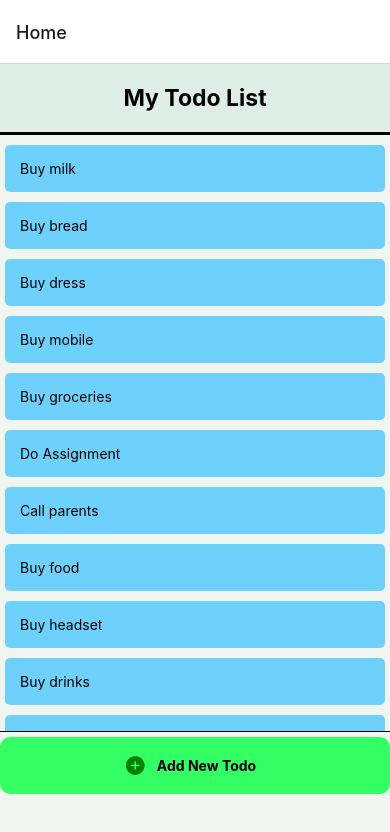
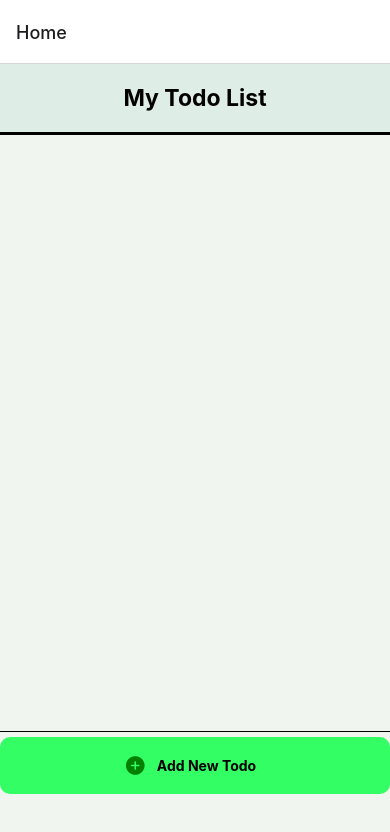
Before and after one commit to SterinThomas97/My-Todo-List, a React Native app in the folder My-Todo-List/: screen /TodoListDisplay in a window 390 px wide. Shown: the top 832 px of the page. Built offline with nearby package versions, Linux system fonts and the light colour scheme.

Commit message:
Final Submission - 1)Implemented Async storage 2)Implemented scrollview and flatlist implementation for the Home page 3)Implemented expansion and collapsing of the todo items in the home page while clicking on it.

```diff
--- a/My-Todo-List/components/TextInputContainer.js
+++ b/My-Todo-List/components/TextInputContainer.js
@@ -1,11 +1,11 @@
 import { View, Text, TextInput, StyleSheet } from "react-native";
 
-function TextInputContainer({text, isMultiline, numberOfLines}) {
+function TextInputContainer({text, isMultiline, numberOfLines,value, onChangeText, placeHolder}) {
     const style = (isMultiline === true ? styles.multilineInput : styles.input)
     return (
         <View style={styles.inputContainer}>
             <Text style={styles.inputTitle}>{text}</Text>
-            <TextInput multiline={isMultiline} numberOfLines={parseInt(numberOfLines)} style={style}/>
+            <TextInput placeholder={placeHolder} multiline={isMultiline} onChangeText={onChangeText} value={value} numberOfLines={parseInt(numberOfLines)} style={style}/>
         </View>
     );
 }
--- a/My-Todo-List/components/TodoList.js
+++ b/My-Todo-List/components/TodoList.js
@@ -1,50 +1,70 @@
-import { Text, View, ScrollView, StyleSheet } from "react-native";
+import { Text, View, ScrollView, StyleSheet, FlatList, TouchableOpacity } from "react-native";
 import colors from "../constants/colors";
+import { useEffect, useState } from "react";
+import { loadData } from "../model/data";
 
 function TodoList() {
 
+    const [data, setData] = useState([]);
+    const [expandedId, setExpandedId] = useState(null);
+
+    const toggleExpanded = (id) => {
+      console.log("fsvxzdv")
+      if(id === expandedId) {
+        setExpandedId(null);
+      } else {
+        setExpandedId(id);
+      }
+    };
+
+    useEffect(() => {
+      const firstLoad = async () => {
+        const todoData = await loadData();
+        if (todoData && todoData.length > 0) {
+          setData(todoData);
+        }
+      };
+      firstLoad();
+    },[]);
+
+    useEffect(() => {
+      const load = async () => {
+        const todoData = await loadData();
+        if (todoData) {
+          setData(todoData);
+        }
+      };
+      load();
+    },[data]);
+
+    const isExpanded = (id) => id === expandedId;
+
+    const display = ({item}) => (
+       <View style={styles.todoItem}>
+          <TouchableOpacity onPress={() => toggleExpanded(item.id)}>
+            <Text>{item.title}</Text>
+
+          {
+            isExpanded(item.id) && (
+              <View>
+                <Text>{item.description}</Text>
+              </View>
+          )}
+          </TouchableOpacity>
+      </View>
+    );
+
     return (
-        <ScrollView style={styles.todoContainer}>
-            <View style={styles.todoItem}>
-              <Text >Buy milk</Text>
-            </View>
-            <View style={styles.todoItem}>
-              <Text >Buy bread</Text>
-            </View>
-            <View style={styles.todoItem}>
-              <Text >Buy dress</Text>
-            </View>
-            <View style={styles.todoItem}>
-              <Text >Buy mobile</Text>
-            </View>
-            <View style={styles.todoItem}>
-              <Text >Buy groceries</Text>
-            </View>
-            <View style={styles.todoItem}>
-              <Text >Do Assignment</Text>
-            </View>
-            <View style={styles.todoItem}>
-              <Text>Call parents</Text>
-            </View>
-            <View style={styles.todoItem}>
-              <Text >Buy food</Text>
-            </View>
-            <View style={styles.todoItem}>
-              <Text >Buy headset</Text>
-            </View>
-            <View style={styles.todoItem}>
-              <Text >Buy drinks</Text>
-            </View>
-            <View style={styles.todoItem}>
-              <Text >Buy charger</Text>
-            </View>
-            <View style={styles.todoItem}>
-              <Text >Buy charger</Text>
-            </View>
-            <View style={styles.todoItem}>
-              <Text >Buy charger</Text>
-            </View>
-          </ScrollView>
+
+      <ScrollView style={styles.todoContainer}>
+           <FlatList
+            data={data}
+            renderItem={display}
+            keyExtractor={(item) => item.id}
+          />
+      </ScrollView>
+
+
     )
 }
 
--- /dev/null
+++ b/My-Todo-List/model/TodoItem.js
@@ -0,0 +1,11 @@
+
+export default class TodoItem {
+    constructor (id, title, description, isContracted, isFinished) {
+        this.id = id,
+        this.title = title;
+        this.description = description;
+        this.isContracted = isContracted;
+        this.isFinished = isFinished;
+    }
+
+}
--- /dev/null
+++ b/My-Todo-List/model/data.js
@@ -0,0 +1,29 @@
+import AsyncStorage from "@react-native-async-storage/async-storage";
+
+const defaultData = {};
+
+export async function loadData() {
+  try {
+    const keys = await AsyncStorage.getAllKeys();
+    const allData = await AsyncStorage.multiGet(keys);
+    const extractedData = allData.map(([key, value]) => JSON.parse(value));
+    if (extractedData) {
+      return extractedData;
+    }
+    return defaultData;
+  } catch (e) {
+    console.error("Error in loadData:", e);
+    return defaultData;
+  }
+};
+export async function saveData(data) {
+  try {
+    const id = data.id;
+    const myDataStr = JSON.stringify(data);
+    await AsyncStorage.setItem(id, myDataStr);
+  } catch (e) {
+    console.error("Error in saveData:", e);
+    return;
+  }
+  return true;
+};
--- a/My-Todo-List/package.json
+++ b/My-Todo-List/package.json
@@ -9,6 +9,7 @@
     "web": "expo start --web"
   },
   "dependencies": {
+    "@react-native-async-storage/async-storage": "^1.23.1",
     "@react-navigation/native": "^6.1.17",
     "@react-navigation/native-stack": "^6.9.26",
     "expo": "~50.0.13",
@@ -16,7 +17,8 @@
     "react": "18.2.0",
     "react-native": "0.73.5",
     "react-native-safe-area-context": "4.8.2",
-    "react-native-screens": "~3.29.0"
+    "react-native-screens": "~3.29.0",
+    "uuid": "^9.0.1"
   },
   "devDependencies": {
     "@babel/core": "^7.20.0"
--- a/My-Todo-List/screens/AddNewTodoScreen.js
+++ b/My-Todo-List/screens/AddNewTodoScreen.js
@@ -4,23 +4,56 @@ import AppButton from '../components/AppButton';
 import Header from '../components/Header';
 import { useNavigation } from "@react-navigation/native";
 import TextInputContainer from '../components/TextInputContainer';
+import { saveData } from '../model/data';
+import { useState } from 'react';
+import TodoItem from '../model/TodoItem';
 
 function AddNewTodoScreen() {
 
+
+    const [todoItem, setTodoItem] = useState({});
     const navigation = useNavigation();
+
+    function generateUniqueId() {
+      return Math.random().toString(36).substr(2, 9); // Generate a random alphanumeric string
+    }
 
     function cancelButtonHandler() {
         navigation.navigate('TodoListDisplay');
     }
+
+
+    function saveButtonHandler() {
+      console.log(todoItem);
+      const newTodoItem = new TodoItem(generateUniqueId(),todoItem.title, todoItem.description, true, false);
+      console.log(newTodoItem);
+      const saved = saveData(newTodoItem);
+      if (saved) {
+        navigation.navigate("TodoListDisplay");
+      }
+    }
+
+    const changeTitle = (val) => {
+        const data = {...todoItem, title:val};
+        setTodoItem(data);
+    }
+
+    const changeDescription = (val) => {
+      const data = {...todoItem, description:val};
+      setTodoItem(data);
+    }
     return (
       <View style={styles.appContainer}>
         <Header title="Add New Todo" />
-        <TextInputContainer text="Title" isMultiline={false} />
+        <TextInputContainer placeHolder="Enter Title" onChangeText={changeTitle} text="Title"  value={todoItem?.title} isMultiline={false} />
         <TextInputContainer
           text="Description"
           isMultiline={true}
           numberOfLines="4"
+          value={todoItem?.description}
+          onChangeText={changeDescription}
         />
+
         <View style={styles.buttonContainer}>
           <View style={styles.button}>
             <AppButton
@@ -32,7 +65,7 @@ function AddNewTodoScreen() {
             />
           </View>
           <View style={styles.button}>
-            <AppButton icon="save" iconColor="green" size={23} title="Save" />
+            <AppButton icon="save" iconColor="green" size={23} title="Save" onPress={saveButtonHandler}/>
           </View>
         </View>
       </View>
```
Also changed, not shown: 1 other file (tests, documents, lock files or other folders).
